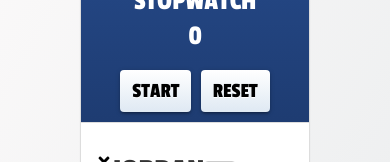
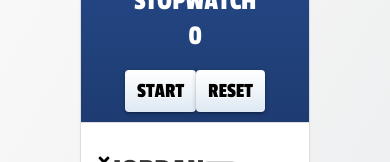
Before and after one commit to jordanutz/Scoreboard, a React (Create React App) app: page / in a window 390 px wide. Shown: the part 265-427 px from the top of the page. Built offline with nearby package versions, Linux system fonts and the light colour scheme.

Commit message:
Readjusted responsiveness.

```diff
--- a/src/components/Main/Main.css
+++ b/src/components/Main/Main.css
@@ -68,7 +68,7 @@
   display: flex;
 }
 
-@media screen and (max-width: 620px) {
+@media screen and (max-width: 991px) {
   .panel-container {
     width: 100%;
   }
--- a/src/components/StopWatch/StopWatch.css
+++ b/src/components/StopWatch/StopWatch.css
@@ -39,3 +39,9 @@
   background: white;
   color: black;
 }
+
+@media screen and (max-width: 990px) {
+  .stopwatch-buttons {
+    justify-content: center;
+  }
+}
```
